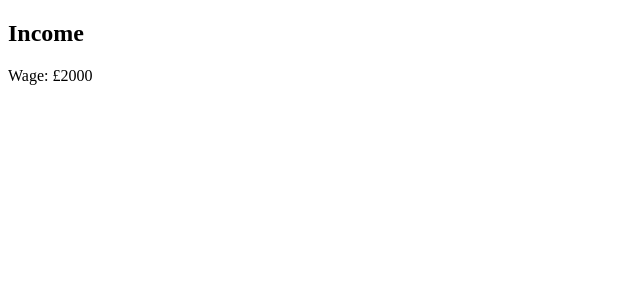
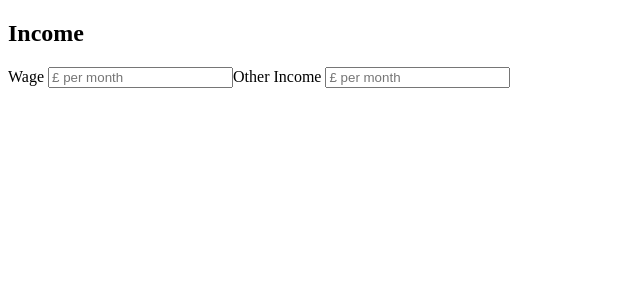
Before and after one commit to Ady-debug/Budget, a React (Vite) app in the folder client/: page / in a window 1280 px wide. Shown: the top 300 px of the page, without its empty margins (0-640 px from the left). Built offline with nearby package versions, Linux system fonts and the light colour scheme.

Commit message:
WIP: Refactor Income component to manage income amounts with useState and update input handling - #20

```diff
--- a/client/src/components/income.jsx
+++ b/client/src/components/income.jsx
@@ -1,12 +1,33 @@
-import React from "react";
+import React, { useState } from "react";
 
-function Income() {
+export default function Income() {
+
+    let [incomeAmounts, setIncomeAmounts] = useState({
+        wage: '',
+        otherIncome: '',
+    })
+
+    function updateAmount(event) {
+        const {name, value} = event.target;
+
+        setIncomeAmounts(prevItems => {
+            incomeAmounts = {
+                ...prevItems,
+                [name]: [value]
+            }
+        })
+
+        console.table(incomeAmounts);
+
+    }
+
     return (
-        <div>
+        <form>
             <h2>Income</h2>
-            <p>Wage: £2000</p>
-        </div>
+            Wage <input name="wage" placeholder="£ per month" onChange={updateAmount} />
+            Other Income <input name="otherIncome" placeholder="£ per month" onChange={updateAmount} />
+        </form>
     )
 }
 
-export default Income
+//TODO: fix issue where setIncomeAmounts does not update object without wiping other field
```
